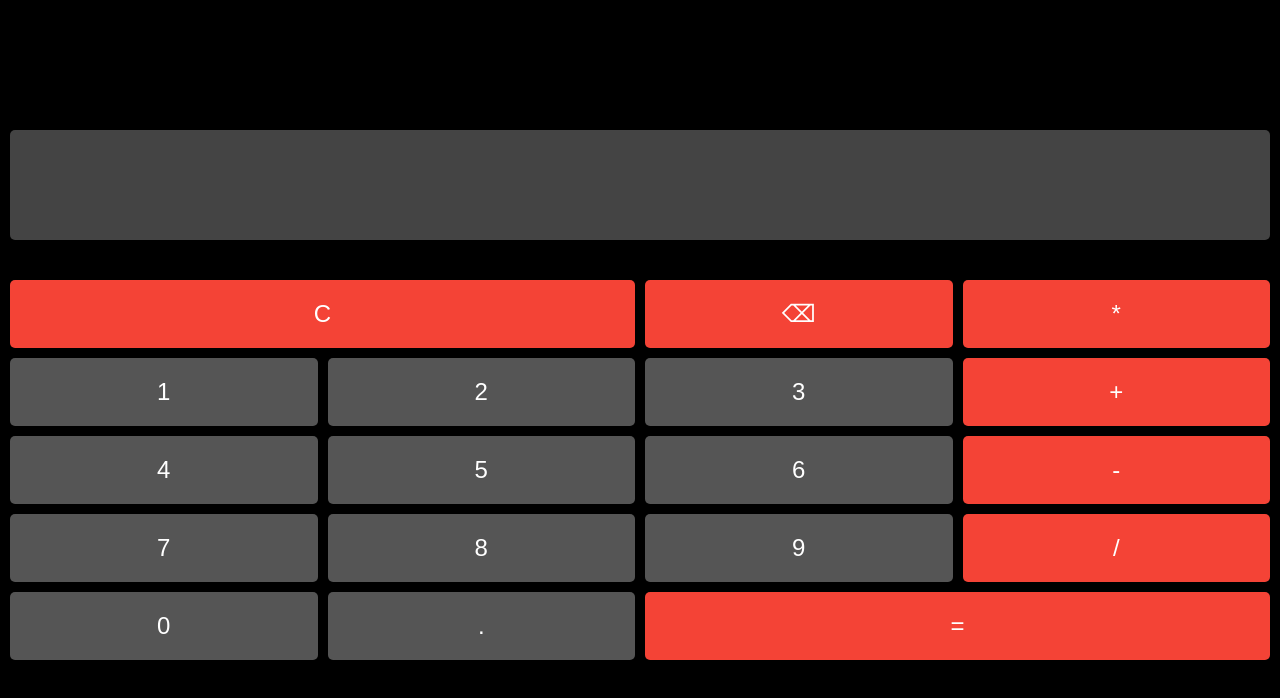
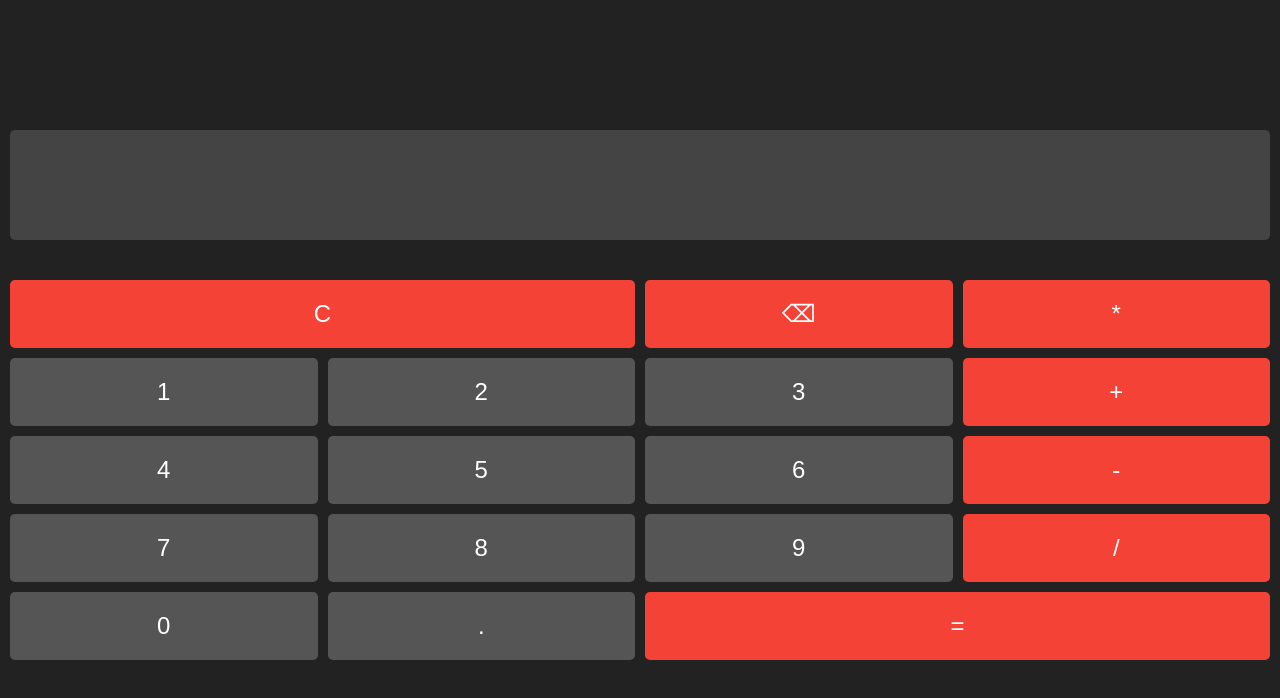
Before and after one commit to barnowalum/Calculator-Basic, a plain HTML site: page index.html in a window 1280 px wide. Drawn offline with Linux system fonts and the light colour scheme.

Commit message:
Update styles.css

```diff
--- a/styles.css
+++ b/styles.css
@@ -5,12 +5,12 @@ body {
     height: 100vh;
     padding: 0px;
     margin: auto;
-    background-color: #000;
+    background-color: #222;
     font-family: Arial, sans-serif;
 }
 
 .calculator {
-    background-color: #000;
+    background-color: #222;
     padding: 10px;
     width: 100%;
     margin: auto;
```
